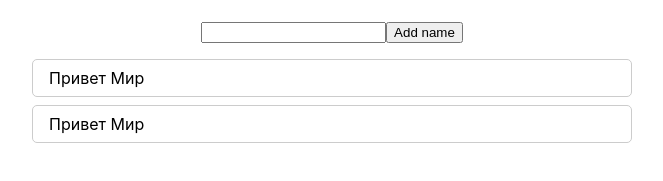
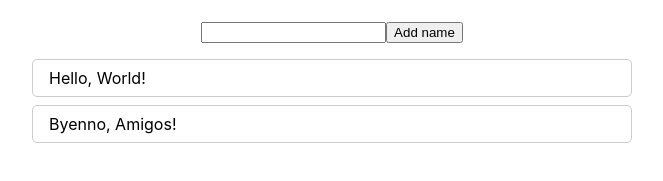
Before and after one commit to SNT23SK/MyListWord, a React (Create React App) app: page / in a window 1280 px wide. Shown: the part 141-322 px from the top of the page, without its empty margins (308-971 px from the left). Built offline with nearby package versions, Linux system fonts and the light colour scheme; the HTML template or start-up script is replaced by a standard one.

Commit message:
added new function

```diff
--- a/src/App.js
+++ b/src/App.js
@@ -12,7 +12,6 @@ function App() {
 	return (
 		<div className="App">
 			<h1> Привествия </h1>
-			{console.log("starts: ", starts)}
 			<AddWord />
 			<List starts={starts} />
 		</div>
--- a/src/List/Greeting.js
+++ b/src/List/Greeting.js
@@ -1,6 +1,10 @@
 import React from "react";
 
-function Greeting() {
-	return <li>Привет Мир </li>;
+function Greeting({ start }) {
+	return (
+		<li>
+			{start.greeting}, {start.name}!
+		</li>
+	);
 }
 export default Greeting;
--- a/src/List/List.js
+++ b/src/List/List.js
@@ -6,7 +6,7 @@ function List(props) {
 		<div>
 			<ul className="list">
 				{props.starts.map((start) => {
-					return <Greeting />;
+					return <Greeting start={start} />;
 				})}
 			</ul>
 		</div>
```
